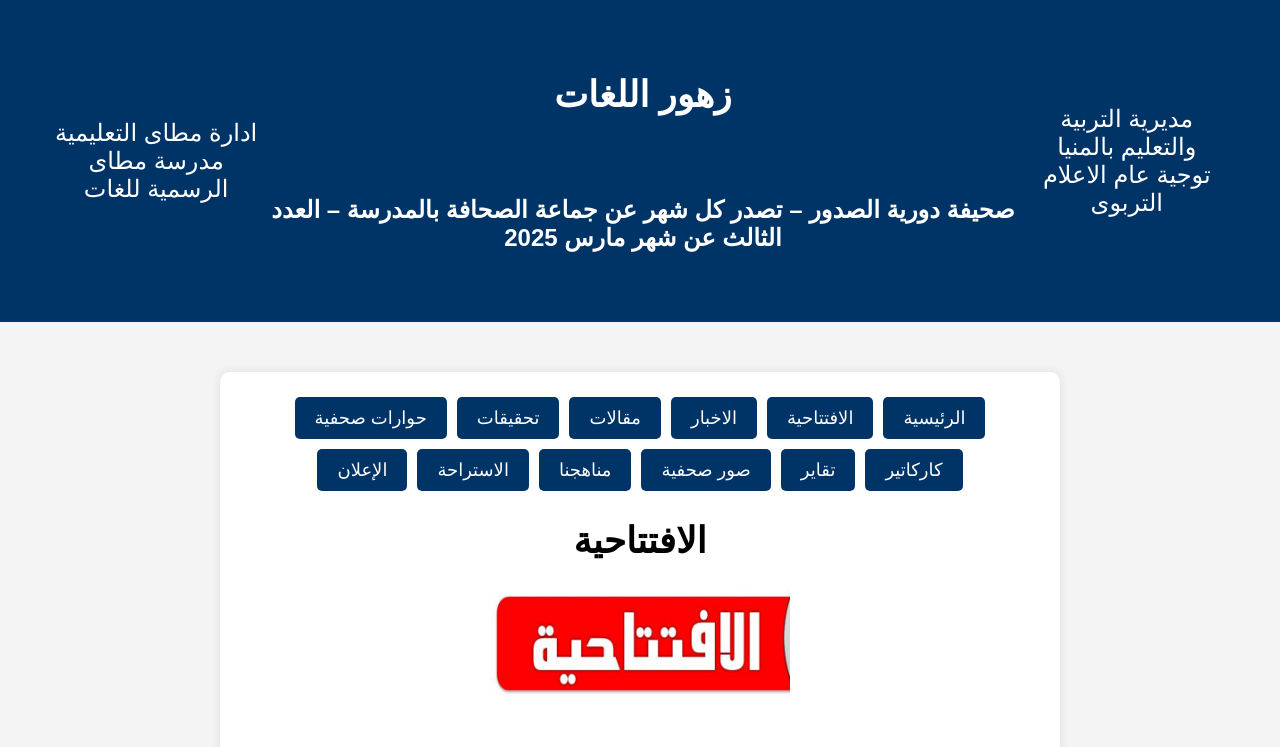
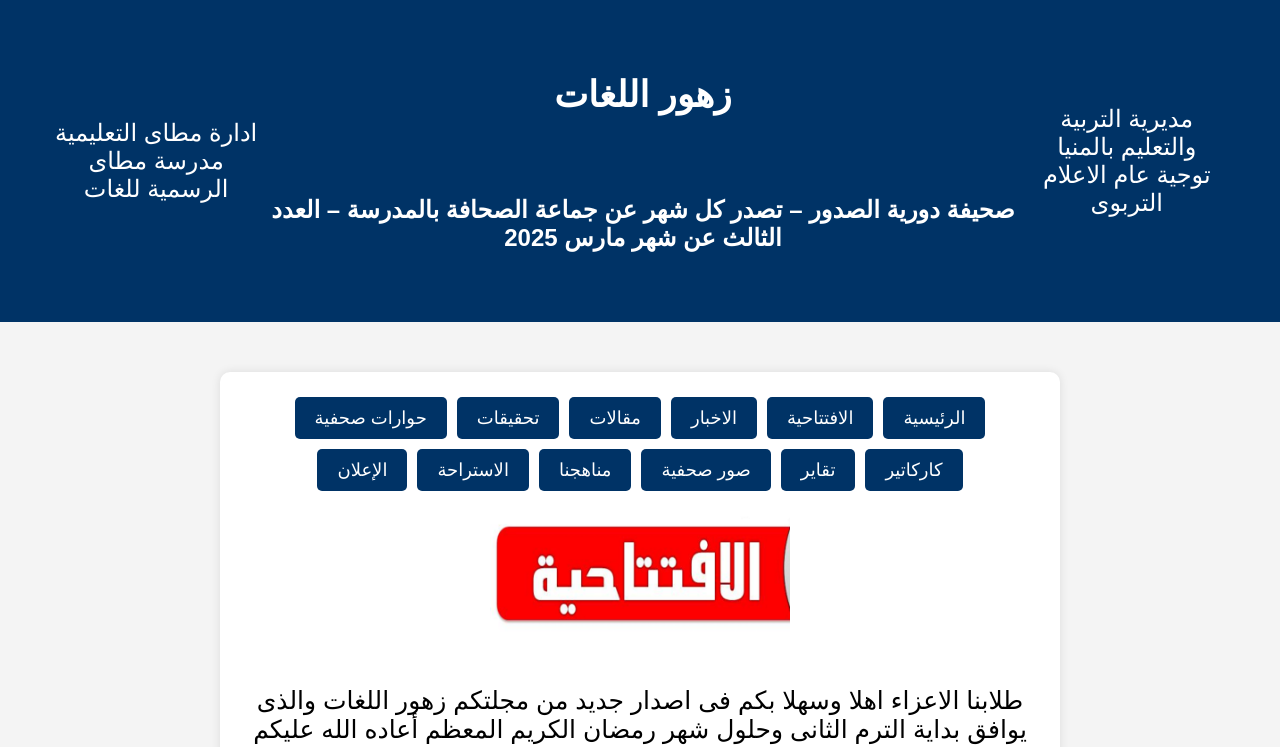
Before and after one commit to amr630/amr2, a plain HTML site: page الافتتاحية.html in a window 1280 px wide. Shown: the top 747 px of the page. Drawn offline with Linux system fonts and the light colour scheme.

Commit message:
Update الافتتاحية.html

```diff
--- a/الافتتاحية.html
+++ b/الافتتاحية.html
@@ -115,7 +115,6 @@
     </div>
 
     <div class="image-container">
-        <h1>الافتتاحية</h1>
         <img src="5.png" alt="صورة توضيحية" onclick="toggleImageSize(this)">
         <p style="font-size: 25px;">طلابنا الاعزاء اهلا وسهلا بكم فى اصدار جديد من مجلتكم زهور اللغات والذى يوافق بداية الترم الثانى وحلول شهر رمضان الكريم المعظم أعاده الله عليكم بكل خير وكان شهر رمضان فى الاعوام السابقة يتغيب معظم الطلاب عن الدراسة بدعوى وبحجة الصيام والصيام برئ من الكسل ومما يدعون  ولكن هذا العام بفضل التقيمات الدورية والامتحانات الشهرية التى اطلقها السيدمحمد عبد اللطيف وزير التربية والتعليم جعلت هذا الشهر الكريم كامل العدد واصبح المدارس ممتلئة بطلابنا بعد ان كانت خاوية على عروشها ومن ناحية أخرى  اجمع اولياء الامور على روعة فكرة التقيمات   لانها أجبرت طلابنا على الجد والاجتهاد فى المذاكرة وعدم التراخى والكسل
 فتاريخ أمتنا العربية والاسلامية لا يعرف الكسل فى الصيام حيث كانت اهم انتصارات الامة على اعدائها فى هذا الشهر الكريم مثل انتصار العاشر من رمضان السادس من اكتوبر واسترداد ارض سيناء الحبيبة فهيا يا أبنائى جد  واجهتدوا ولا تتكاسوا فالجد من شيم العظماء
```
